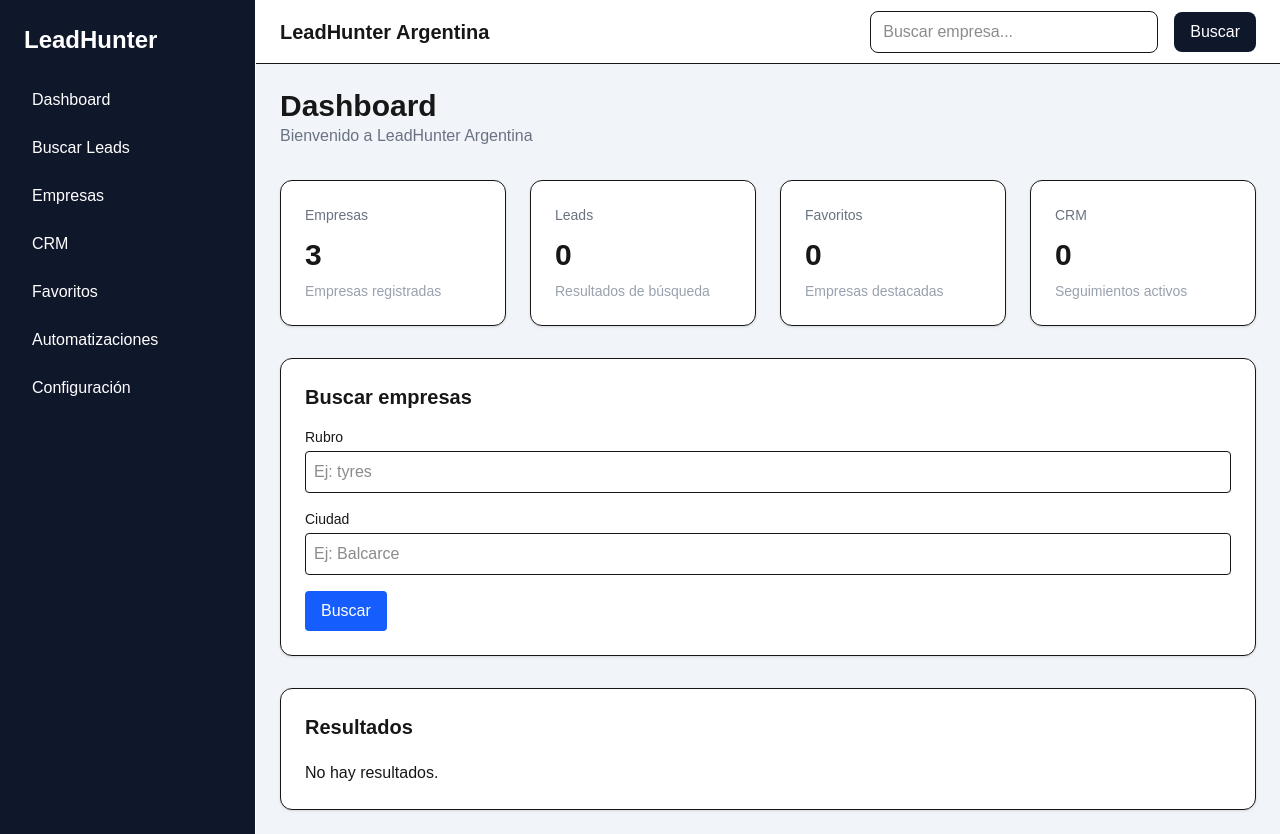
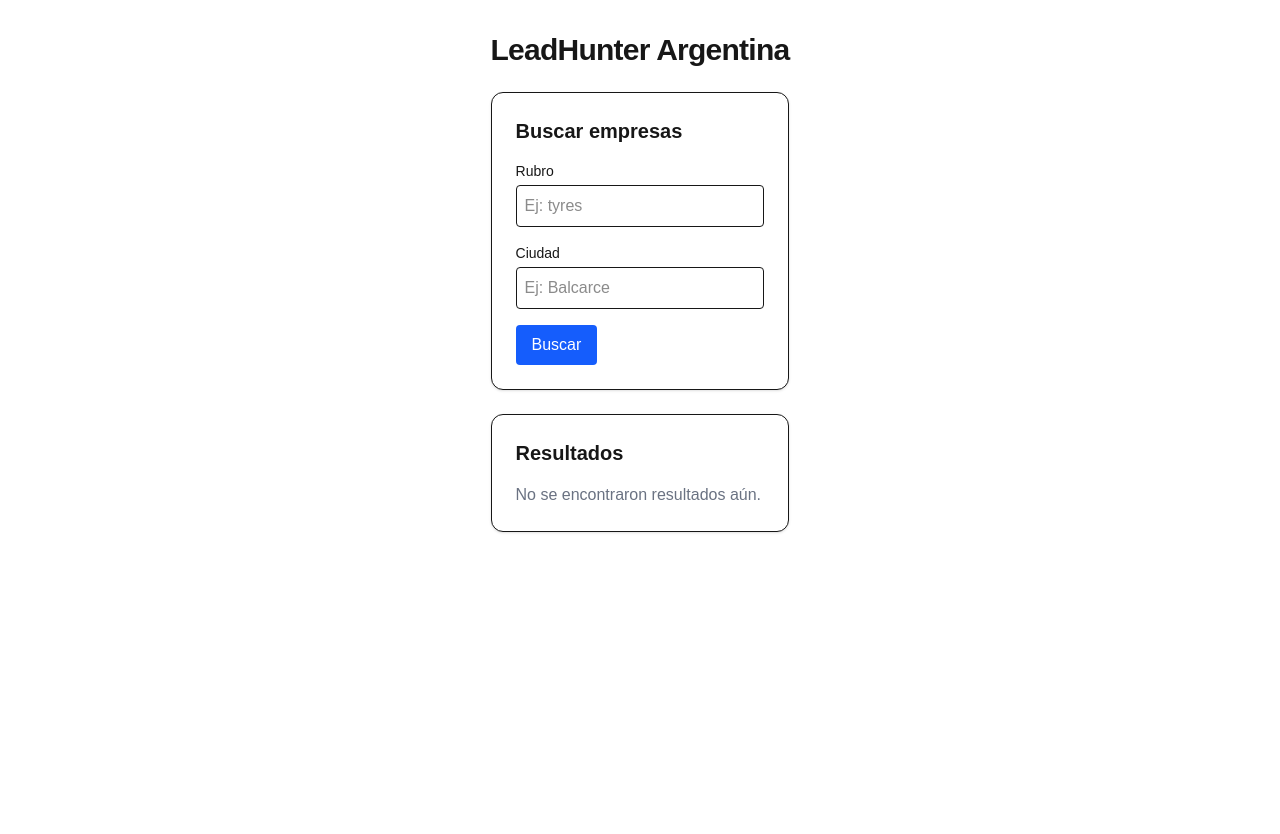
Before and after one commit to robertoraulforte/leadhunter-argentina, a Next.js app: page /dashboard in a window 1280 px wide. After the commit the page ends 800 px from the top, so only its background shows below. Built offline with nearby package versions, Linux system fonts and the light colour scheme.

Commit message:
feat: implement search UI and optimize Overpass query fallback

```diff
--- a/app/dashboard/page.tsx
+++ b/app/dashboard/page.tsx
@@ -1,82 +1,115 @@
 "use client";
 
 import { useState } from "react";
-
-import PageContainer from "@/components/layout/PageContainer";
-import StatCard from "@/components/dashboard/StatCard";
 import SearchPanel from "@/components/dashboard/SearchPanel";
-import ResultsTable from "@/components/dashboard/ResultsTable";
-
-import { mockCompanies } from "@/lib/mockCompanies";
-import { SearchService } from "@/services/search/SearchService";
 import { Company } from "@/types/company";
 
-export default function Dashboard() {
+export default function DashboardPage() {
   const [companies, setCompanies] = useState<Company[]>([]);
+  const [loading, setLoading] = useState(false);
+  const [error, setError] = useState<string | null>(null);
 
-  const handleSearch = async (
-    rubro: string,
-    ciudad: string
-  ) => {
+  const handleSearch = async (rubro: string, ciudad: string) => {
+    if (!rubro.trim() || !ciudad.trim()) {
+      setError("Por favor, ingresá tanto el rubro como la ciudad.");
+      return;
+    }
+
+    setLoading(true);
+    setError(null);
+
     try {
-      const results = await SearchService.search(
-        rubro,
-        ciudad
+      const response = await fetch(
+        `/api/search?rubro=${encodeURIComponent(rubro)}&ciudad=${encodeURIComponent(ciudad)}`
       );
 
-      setCompanies(results);
-    } catch (error) {
-      console.error("Error buscando empresas:", error);
+      if (!response.ok) {
+        throw new Error("Error al obtener los datos de la API");
+      }
+
+      const result = await response.json();
+
+      if (Array.isArray(result)) {
+        setCompanies(result);
+      } else if (result && Array.isArray(result.data)) {
+        setCompanies(result.data);
+      } else if (result && Array.isArray(result.companies)) {
+        setCompanies(result.companies);
+      } else {
+        setCompanies([]);
+        if (result?.error) {
+          throw new Error(result.error);
+        }
+      }
+    } catch (err) {
+      if (err instanceof Error) {
+        setError(err.message);
+      } else {
+        setError("Ocurrió un error inesperado");
+      }
+      setCompanies([]);
+    } finally {
+      setLoading(false);
     }
   };
 
   return (
-    <PageContainer>
-      <div className="space-y-8">
+    <div className="p-8 max-w-5xl mx-auto space-y-6">
+      <h1 className="text-3xl font-bold tracking-tight">LeadHunter Argentina</h1>
 
-        <div>
-          <h1 className="text-3xl font-bold">
-            Dashboard
-          </h1>
+      <SearchPanel onSearch={handleSearch} />
 
-          <p className="text-gray-500">
-            Bienvenido a LeadHunter Argentina
-          </p>
+      {error && (
+        <div className="p-4 bg-red-50 text-red-700 rounded-md border border-red-200">
+          {error}
         </div>
+      )}
 
-        <div className="grid gap-6 md:grid-cols-2 xl:grid-cols-4">
+      <div className="rounded-xl border bg-white p-6 shadow-sm">
+        <h2 className="text-xl font-semibold mb-4">Resultados</h2>
 
-          <StatCard
-            title="Empresas"
-            value={mockCompanies.length}
-            description="Empresas registradas"
-          />
-
-          <StatCard
-            title="Leads"
-            value={companies.length}
-            description="Resultados de búsqueda"
-          />
-
-          <StatCard
-            title="Favoritos"
-            value={0}
-            description="Empresas destacadas"
-          />
-
-          <StatCard
-            title="CRM"
-            value={0}
-            description="Seguimientos activos"
-          />
-
-        </div>
-
-        <SearchPanel onSearch={handleSearch} />
-
-        <ResultsTable companies={companies} />
-
+        {loading ? (
+          <p className="text-gray-500 animate-pulse">Buscando empresas en Overpass...</p>
+        ) : !Array.isArray(companies) || companies.length === 0 ? (
+          <p className="text-gray-500">No se encontraron resultados aún.</p>
+        ) : (
+          <div className="overflow-x-auto">
+            <table className="w-full text-left text-sm">
+              <thead className="border-b bg-gray-50">
+                <tr>
+                  <th className="p-3 font-semibold">Empresa</th>
+                  <th className="p-3 font-semibold">Dirección</th>
+                  <th className="p-3 font-semibold">Sitio Web</th>
+                  <th className="p-3 font-semibold">WhatsApp</th>
+                </tr>
+              </thead>
+              <tbody className="divide-y">
+                {companies.map((company) => (
+                  <tr key={company.id} className="hover:bg-gray-50">
+                    <td className="p-3 font-medium">{company.name}</td>
+                    <td className="p-3">{company.address || "—"}</td>
+                    <td className="p-3">
+                      {company.website ? (
+                        <a
+                          href={company.website}
+                          target="_blank"
+                          rel="noreferrer"
+                          className="text-blue-600 hover:underline"
+                        >
+                          {company.website}
+                        </a>
+                      ) : (
+                        "—"
+                      )}
+                    </td>
+                    <td className="p-3">{company.whatsapp || "—"}</td>
+                  </tr>
+                ))}
+              </tbody>
+            </table>
+          </div>
+        )}
       </div>
-    </PageContainer>
+    </div>
   );
 }
--- a/services/apis/OverpassProvider.ts
+++ b/services/apis/OverpassProvider.ts
@@ -3,16 +3,26 @@
 import { dedupe } from "@/services/search/Deduper";
 
 export class OverpassProvider {
+  // Endpoints ultrarrápidos y de alta disponibilidad
+  private endpoints = [
+    "https://overpass-api.de/api/interpreter",
+    "https://overpass.private.coffee/api/interpreter",
+    "https://lz4.overpass-api.de/api/interpreter",
+    "https://overpass.kumi.systems/api/interpreter",
+  ];
+
   async search(
     lat: number,
     lon: number,
     category: string
   ) {
     const query = buildQuery(lat, lon, category);
+    let lastErrorText = "";
+    let lastStatus = 0;
 
-    const response = await fetch(
-      "https://overpass-api.de/api/interpreter",
-      {
+    for (const endpoint of this.endpoints) {
+      try {
+        const response = await fetch(endpoint, {
           method: "POST",
           headers: {
             "Content-Type": "application/x-www-form-urlencoded",
@@ -20,26 +30,31 @@
             "User-Agent": "LeadHunterArgentina/1.0",
           },
           body: `data=${encodeURIComponent(query)}`,
+          signal: AbortSignal.timeout(7000), // 7 segundos max por endpoint
+        });
+
+        if (response.ok) {
+          const data = await response.json();
+          const companies = normalize(data.elements);
+          return dedupe(companies);
         }
-    );
 
-    if (!response.ok) {
-      const text = await response.text();
+        lastStatus = response.status;
+        lastErrorText = await response.text();
+
+        console.warn(`[OverpassProvider] Falló ${endpoint} con status ${response.status}`);
+      } catch {
+        console.warn(`[OverpassProvider] Timeout o error de red conectando a ${endpoint}`);
+      }
+    }
 
     console.error("====================================");
-      console.error("OVERPASS ERROR");
-      console.error("STATUS:", response.status);
-      console.error("BODY:");
-      console.error(text);
+    console.error("OVERPASS ERROR (ALL ENDPOINTS FAILED)");
+    console.error("LAST STATUS:", lastStatus);
+    console.error("LAST BODY:");
+    console.error(lastErrorText);
     console.error("====================================");
 
-      throw new Error(`Overpass HTTP ${response.status}`);
-    }
-
-    const data = await response.json();
-
-    const companies = normalize(data.elements);
-
-    return dedupe(companies);
+    throw new Error(`Overpass HTTP ${lastStatus || "Timeout/Network Error"}`);
   }
 }
--- a/services/apis/OverpassQuery.ts
+++ b/services/apis/OverpassQuery.ts
@@ -1,25 +1,51 @@
-export function buildQuery(
-  lat: number,
-  lon: number,
-  category: string
-) {
-  return `
-[out:json][timeout:25];
+const RUBRO_MAP: Record<string, string[]> = {
+  gomeria: ["tyres", "car_repair"],
+  gomería: ["tyres", "car_repair"],
+  neumaticos: ["tyres", "car_repair"],
+  neumáticos: ["tyres", "car_repair"],
+  taller: ["car_repair"],
+  mecanica: ["car_repair"],
+  mecánica: ["car_repair"],
+  lavadero: ["car_wash"],
+  ferreteria: ["hardware", "doityourself"],
+  ferretería: ["hardware", "doityourself"],
+  supermercado: ["supermarket", "convenience"],
+  almacen: ["convenience", "supermarket"],
+  almacén: ["convenience", "supermarket"],
+  panaderia: ["bakery"],
+  panadería: ["bakery"],
+  farmacia: ["pharmacy"],
+  restaurante: ["restaurant"],
+  bar: ["bar", "pub"],
+  cafeteria: ["cafe"],
+  cafetería: ["cafe"],
+  peluqueria: ["hairdresser"],
+  peluquería: ["hairdresser"],
+};
 
+export function mapRubro(input: string): string[] {
+  const clean = input.trim().toLowerCase();
+  return RUBRO_MAP[clean] || [clean];
+}
+
+export function buildQuery(lat: number, lon: number, category: string, radius: number = 10000): string {
+  const categories = mapRubro(category);
+
+  // Mapeamos únicamente tags exactos para que la consulta sea instantánea
+  const queries = categories
+    .flatMap((cat) => [
+      `node["shop"="${cat}"](around:${radius},${lat},${lon});`,
+      `way["shop"="${cat}"](around:${radius},${lat},${lon});`,
+      `node["amenity"="${cat}"](around:${radius},${lat},${lon});`,
+      `way["amenity"="${cat}"](around:${radius},${lat},${lon});`,
+    ])
+    .join("\n  ");
+
+  return `[out:json][timeout:10];
 (
-node
-["shop"~"${category}",i]
-(around:10000,${lat},${lon});
-
-way
-["shop"~"${category}",i]
-(around:10000,${lat},${lon});
-
-relation
-["shop"~"${category}",i]
-(around:10000,${lat},${lon});
+  ${queries}
 );
-
-out center tags;
-`;
+out center body;
+>;
+out skel qt;`;
 }
```
Lines whose indentation alone changed are shown as unchanged.
